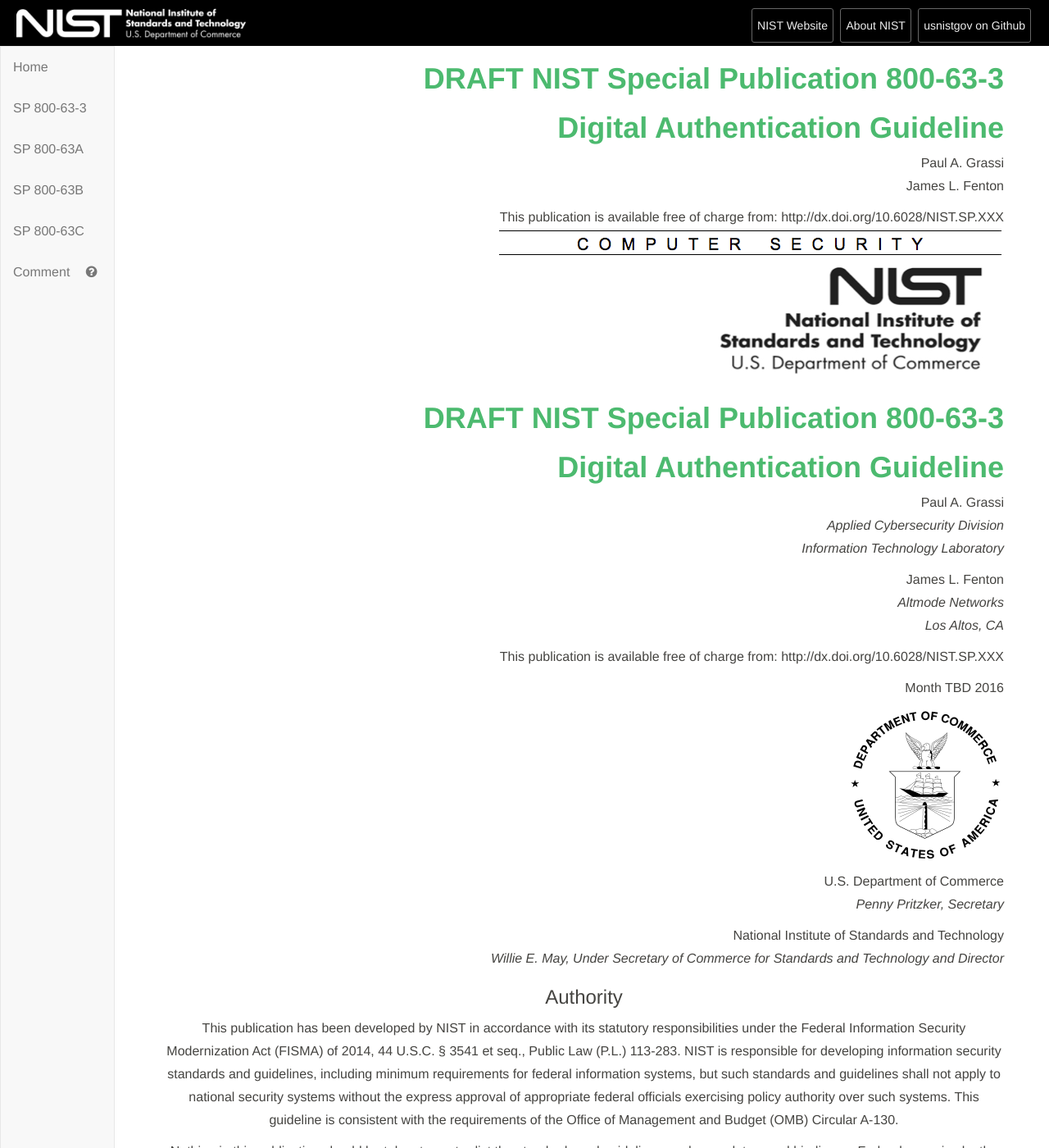
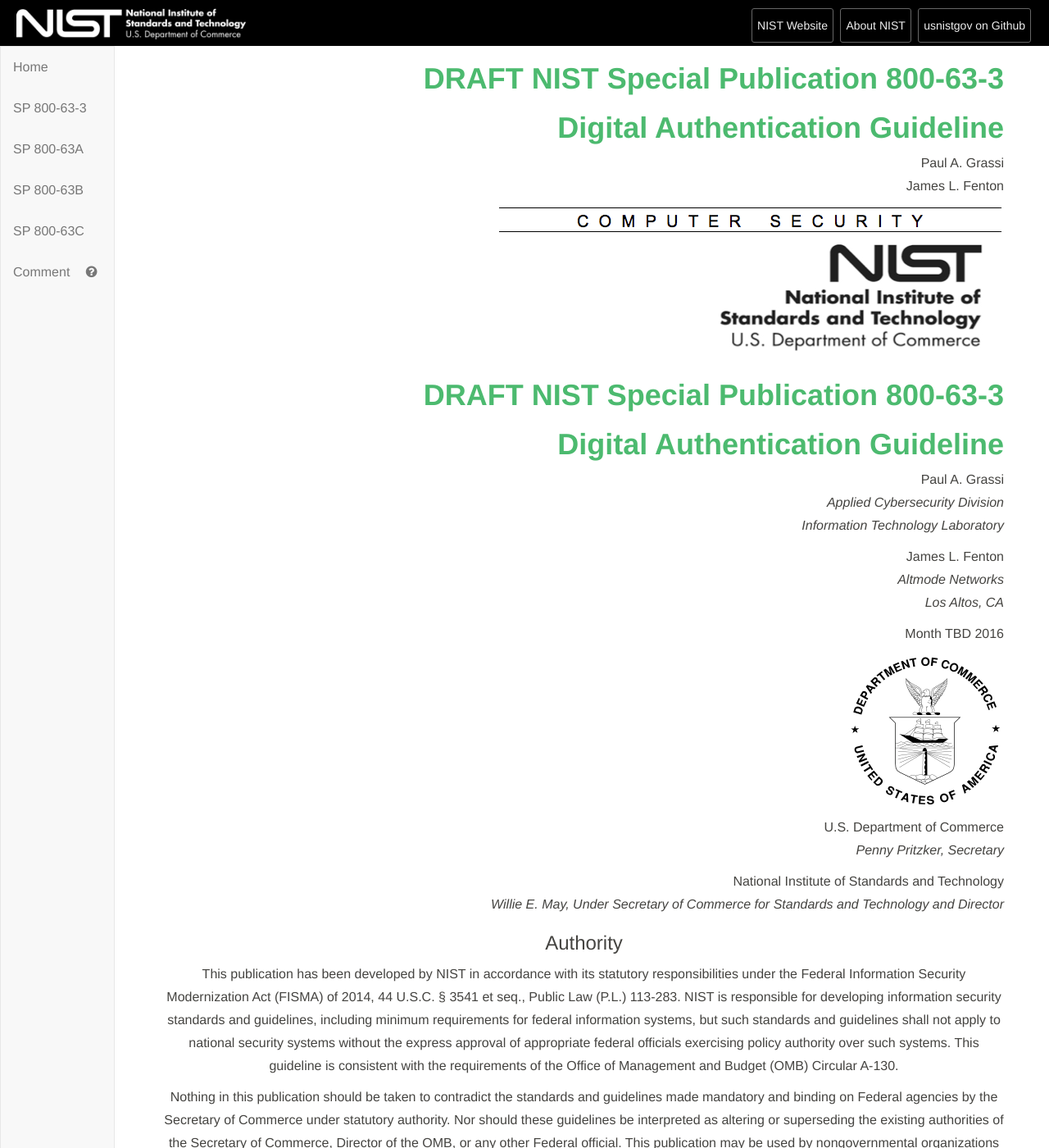
Before and after one commit to usnistgov/800-63-3, a Jekyll site: the page built from sp800-63-3/cover.md, in a window 1280 px wide and 1400 px high. Shown: the whole window at 82% size. Built offline with Jekyll 4.4.1, drawn with Linux system fonts in a browser that asks for light colours; some of the changed text lies outside the part shown.

Commit message:
Update cover.md

```diff
--- a/sp800-63-3/cover.md
+++ b/sp800-63-3/cover.md
@@ -13,9 +13,13 @@
 Paul A. Grassi
 James L. Fenton
 
+{::comment}
 
 This publication is available free of charge from:
 http://dx.doi.org/10.6028/NIST.SP.XXX
+
+{:/comment}
+
 ![](media/csd.png)
 ![](media/nist_logo.png)
 
@@ -31,8 +35,13 @@
 *Altmode Networks
 Los Altos, CA*
 
+{::comment}
+
 This publication is available free of charge from:
 http://dx.doi.org/10.6028/NIST.SP.XXX
+
+{:/comment}
+
 
 Month TBD 2016
 
@@ -61,8 +70,13 @@
 CODEN: NSPUE2
 
 
+{::comment}
+
 This publication is available free of charge from:
 http://dx.doi.org/10.6028/NIST.SP.XXX
+
+{:/comment}
+
 
 >Certain commercial entities, equipment, or materials may be identified in this document in order to describe an experimental procedure or concept adequately. Such identification is not intended to imply recommendation or endorsement by NIST, nor is it intended to imply that the entities, materials, or equipment are necessarily the best available for the purpose.
 There may be references in this publication to other publications currently under development by NIST in accordance with its assigned statutory responsibilities. The information in this publication, including concepts and methodologies, may be used by federal agencies even before the completion of such companion publications. Thus, until each publication is completed, current requirements, guidelines, and procedures, where they exist, remain operative. For planning and transition purposes, federal agencies may wish to closely follow the development of these new publications by NIST.
```
